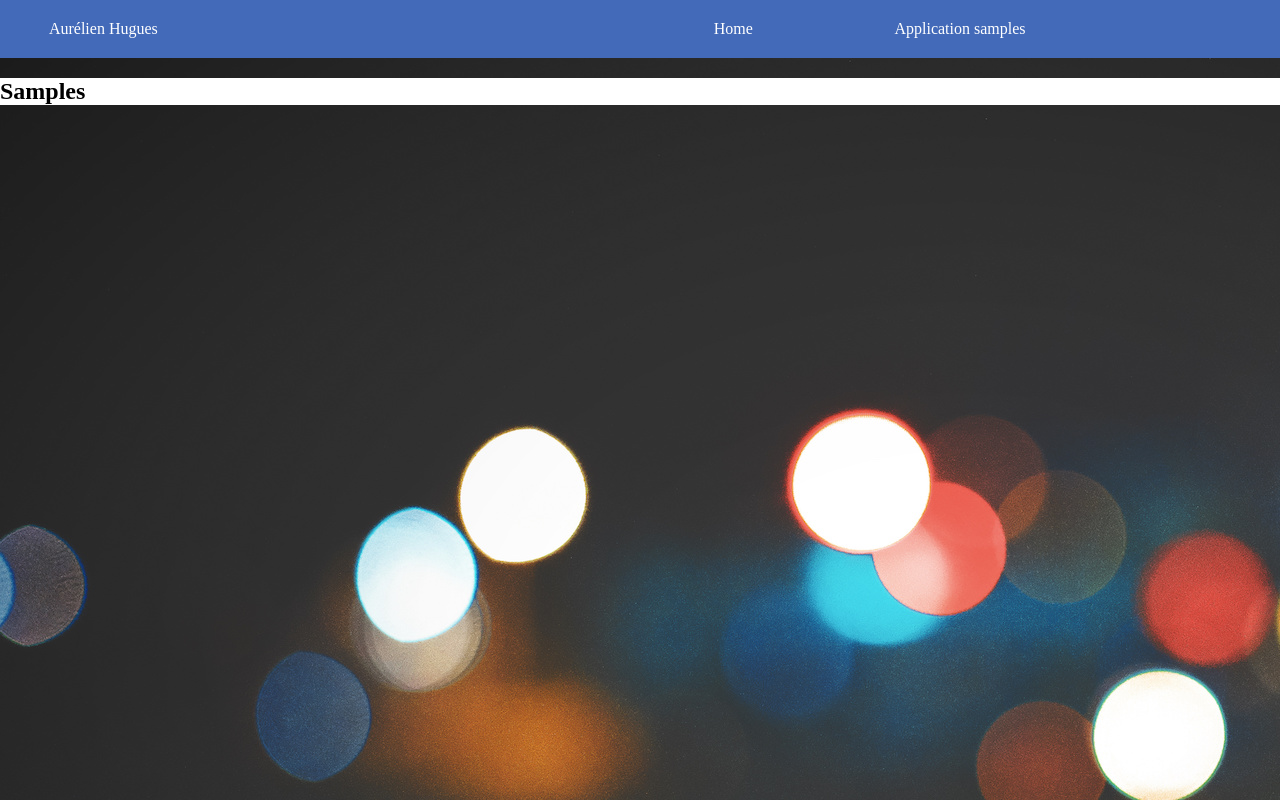
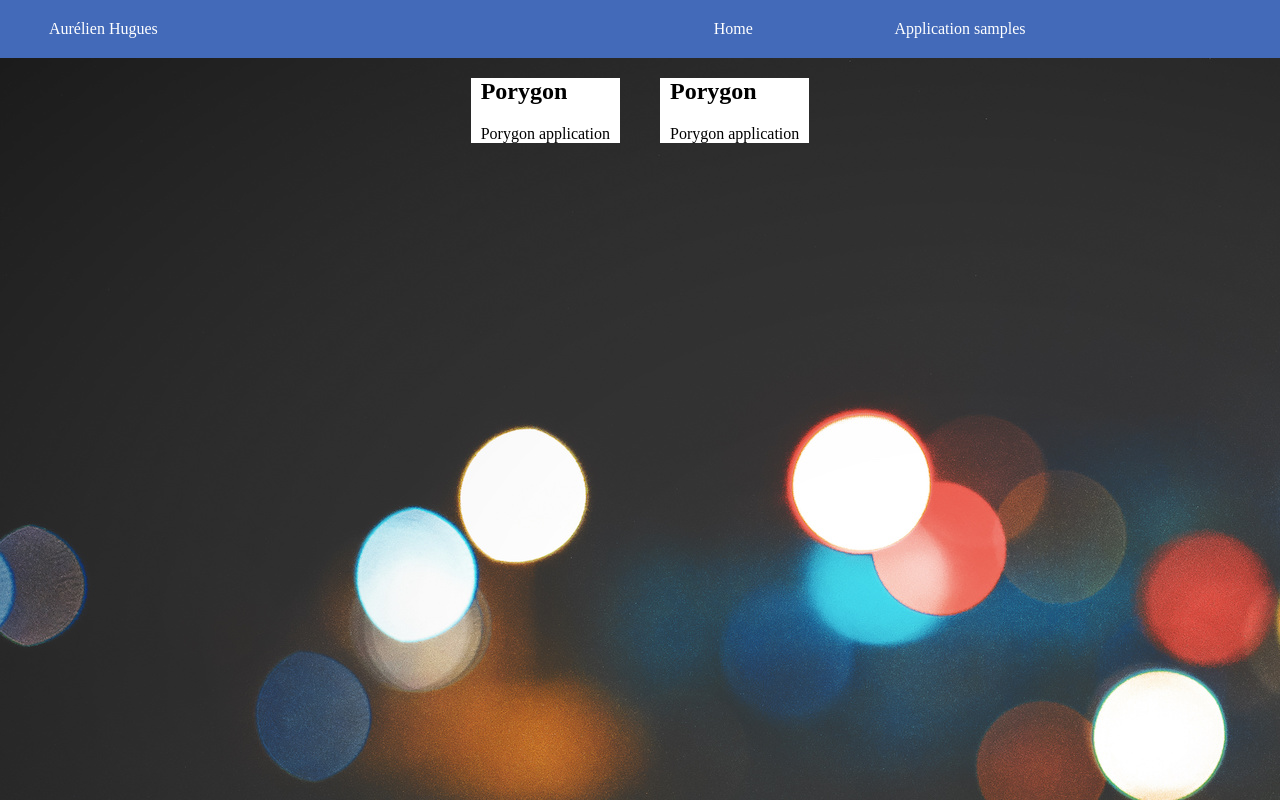
Before and after one commit to aHugues/portfolio, an Angular app: page /samples in a window 1280 px wide. Built offline with nearby package versions, Linux system fonts and the light colour scheme.

Commit message:
Add basic layout for application samples

```diff
--- /dev/null
+++ b/src/app/samples/sample.ts
@@ -0,0 +1,7 @@
+export class Sample {
+  title: string;
+  description: string;
+  imageLink: string;
+  codeLink: string;
+  liveExample: string;
+}
--- a/src/app/samples/sample/sample.component.html
+++ b/src/app/samples/sample/sample.component.html
@@ -1,3 +1,7 @@
-<p>
-  sample works!
-</p>
+<div class="sample-container">
+
+  <h2> {{ sample.title }} </h2>
+
+  <p> {{ sample.description }} </p>
+
+</div>
--- /dev/null
+++ b/src/app/samples/samples-list/samples.component.html
@@ -0,0 +1,8 @@
+<div class="samplespage">
+
+  <app-sample [sample]="sample"></app-sample>
+
+  <app-sample [sample]="sample"></app-sample>
+
+
+</div>
--- a/src/app/samples/samples.component.ts
+++ b/src/app/samples/samples-list/samples.component.ts
@@ -1,4 +1,6 @@
 import { Component, OnInit } from '@angular/core';
+
+import { Sample } from '../sample';
 
 @Component({
   selector: 'app-samples',
@@ -6,9 +8,17 @@ import { Component, OnInit } from '@angular/core';
 })
 export class SamplesComponent implements OnInit {
 
+  sample: Sample;
+
   constructor() { }
 
   ngOnInit() {
+
+    this.sample = new Sample();
+    this.sample.title = "Porygon";
+    this.sample.description = "Porygon application";
+
+
   }
 
 }
--- a/src/app/samples/samples-routing.module.ts
+++ b/src/app/samples/samples-routing.module.ts
@@ -1,7 +1,7 @@
 import { NgModule } from '@angular/core';
 import { Routes, RouterModule } from '@angular/router';
 
-import { SamplesComponent } from './samples.component';
+import { SamplesComponent } from './samples-list/samples.component';
 
 const routes: Routes = [
   { path: 'samples', component: SamplesComponent}
--- a/src/app/samples/samples.component.html
+++ /dev/null
@@ -1,6 +0,0 @@
-<div class="samplespage">
-
-  <h2>Samples</h2>
-
-
-</div>
--- a/src/app/samples/samples.module.ts
+++ b/src/app/samples/samples.module.ts
@@ -2,7 +2,7 @@ import { NgModule } from '@angular/core';
 import { CommonModule } from '@angular/common';
 
 import { SamplesRoutingModule } from './samples-routing.module';
-import { SamplesComponent } from './samples.component';
+import { SamplesComponent } from './samples-list/samples.component';
 import { SampleComponent } from './sample/sample.component';
 
 @NgModule({
--- a/src/styles/samples.css
+++ b/src/styles/samples.css
@@ -1,3 +1,14 @@
 .samplespage {
+  display: flex;
+  flex-direction: row;
+  flex-wrap: wrap;
+  justify-content: center;
+}
+
+.sample-container {
   background-color: white;
+  margin-left: 20px;
+  margin-right: 20px;
+  padding-left: 10px;
+  padding-right: 10px;
 }
```
Also changed, not shown: src/app/samples/sample/sample.component.ts (+6 -1 lines), 1 other file (tests, documents, lock files or other folders).
